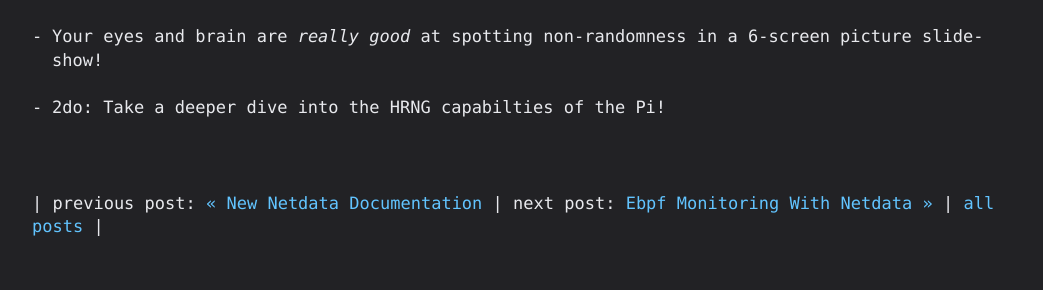
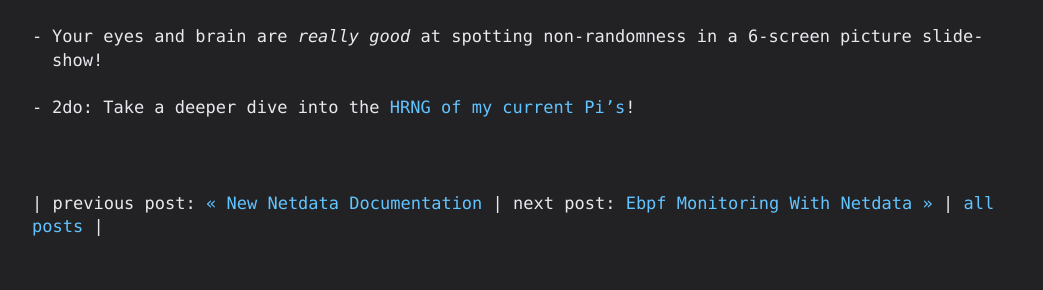
Before and after one commit to basdds/basdds.github.io, a Jekyll site: the page built from _posts/2020-02-16-rand()-is-not-random.md, in a window 1280 px wide. Shown: the part 1453-1743 px from the top of the page, without its empty margins (118-1161 px from the left). Built offline with Jekyll 4.4.1, drawn with Linux system fonts in a browser that asks for light colours.

Commit message:
site update

```diff
--- a/_posts/2020-02-16-rand()-is-not-random.md
+++ b/_posts/2020-02-16-rand()-is-not-random.md
@@ -33,4 +33,4 @@
 
 * Your eyes and brain are *really good* at spotting non-randomness in a 6-screen picture slide-show!
 
-* 2do: Take a deeper dive into the HRNG capabilties of the Pi!
+* 2do: Take a deeper dive into the [HRNG of my current Pi's](http://scruss.com/blog/2013/06/07/well-that-was-unexpected-the-raspberry-pis-hardware-random-number-generator/){:target="_blank"}!
```
